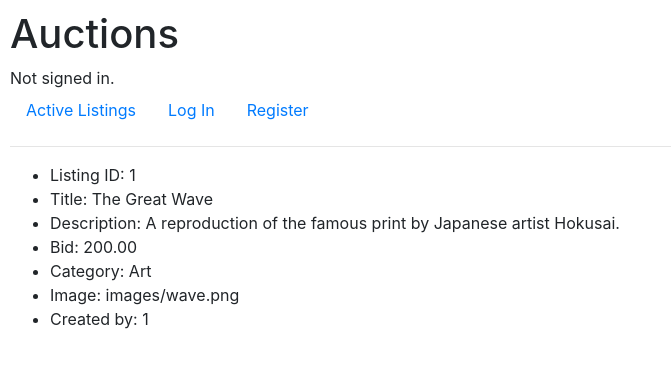
After one commit to mdhcodes/commerce, a Django app: page /listing/1 in a window 1280 px wide. The commit adds this page. Shown: the top 368 px of the page, without its empty margins (0-671 px from the left). Run offline with Django 5.2, Linux system fonts and the light colour scheme; data comes from the database, SQL or seed files in the repository; some libraries are stand-ins or nearby versions.

Commit message:
Add listing.html and display details about a specific listing

```diff
--- a/auctions/templates/auctions/index.html
+++ b/auctions/templates/auctions/index.html
@@ -14,9 +14,8 @@
     <ul>
         {% for listing in all_listings %}
 
-            <!-- <li>{{ listing }}</li> -->
-
-            <li>Title: {{ listing.title }}</li>
+            <!-- Listing Page: Clicking on a listing should take users to a page specific to that listing.  -->
+            <li><a href="{% url 'listing' listing.id %}">Title: {{ listing.title }}</a></li>
             <li>Description: {{ listing.description }}</li>
             <li>Bid: {{ listing.bid }}</li>
             <li>Category: {{ listing.category }}</li>
--- /dev/null
+++ b/auctions/templates/auctions/listing.html
@@ -0,0 +1,33 @@
+{% extends "auctions/layout.html" %}
+
+{% comment %}
+Listing Page:
+    If the user is signed in:
+        They may add the item to their “Watchlist.” If the item is already on the watchlist, the user should be able to remove it.
+        They may bid on the item. The bid must be at least as large as the starting bid, and must be greater than any other bids that have been placed (if any). If the bid doesn’t meet those criteria, the user should be presented with an error.
+        If this user created the listing, they may “close” the auction from this page, which makes the highest bidder the winner of the auction and makes the listing no longer active.
+        If this listing is closed and this user won the auction, this page should say so.
+        They may add comments to the listing page. The listing page should display all comments that have been made on the listing.
+{% endcomment %}
+
+
+{% block body %}
+
+    <p style="color: green;">{{ message }}</p>
+
+    <ul>
+
+        {% for data in listing_data %}
+            {% comment %} Users are able to view all details about the listing including the current price. {% endcomment %}
+            <li>Listing ID: {{ data.id }}</li>
+            <li>Title: {{ data.title }}</li>
+            <li>Description: {{ data.description }}</li>
+            <li>Bid: {{ data.bid }}</li>
+            <li>Category: {{ data.category }}</li>
+            <li>Image: {{ data.image }}</li>
+            <li>Created by: {{ data.createdBy_id }}</li>
+        {% endfor %}
+
+    </ul>
+
+{% endblock %}
--- a/auctions/urls.py
+++ b/auctions/urls.py
@@ -8,5 +8,7 @@ urlpatterns = [
     path("logout", views.logout_view, name="logout"),
     path("register", views.register, name="register"),
     # Add path to create a new listing.
-    path("new_listing", views.new_listing, name="new_listing")
+    path("new_listing", views.new_listing, name="new_listing"),
+    # Add path to listing page.
+    path("listing/<int:id>", views.listing, name="listing"),
 ]
--- a/auctions/views.py
+++ b/auctions/views.py
@@ -102,6 +102,7 @@ def new_listing(request):
         description = listing_data["description"].value()
         bid = listing_data["bid"].value()
         category = listing_data["category"].value()
+        # https://pylessons.com/django-images # REVIEW THIS TUTORIAL!!!!!
         # image
         user = user_name
 
@@ -131,3 +132,27 @@ def new_listing(request):
             "title": title,
             "form": CreateListingForm()
         })
+
+
+"""
+Listing Page: Clicking on a listing should take users to a page specific to that listing.
+On that page, users should be able to view all details about the listing, including the current price for the listing.
+"""
+
+def listing(request, id):
+
+    item_id = id
+    # print("Item id:", item_id)
+    # print("ID Type", type(item_id)) # <class 'int'>
+
+    # Retrieve a specific row in the database table Listings.
+    # https://www.w3schools.com/django/django_queryset_get.php
+    listing_data = Listing.objects.filter(id=item_id).values()
+    print("Listing Data:", listing_data)
+
+    context = {
+        "listing_data": listing_data,
+        "item_id": item_id
+    }
+
+    return render(request, "auctions/listing.html", context)
```
